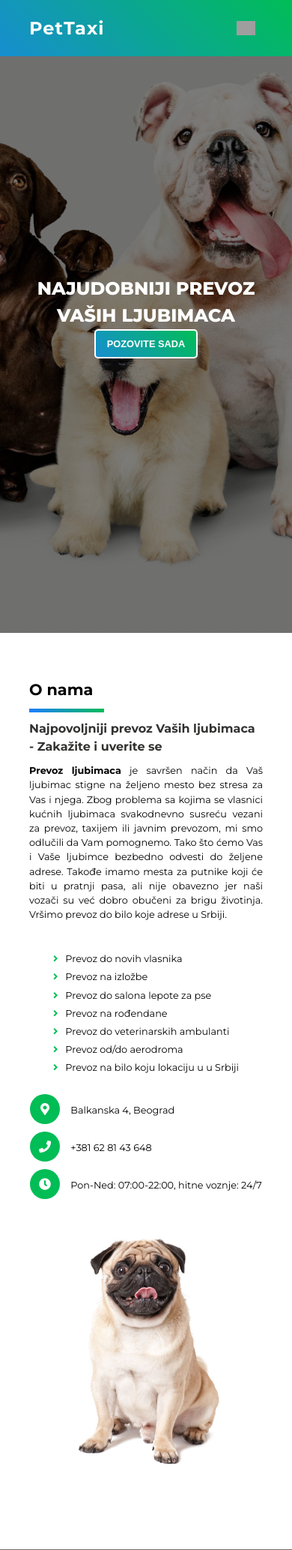
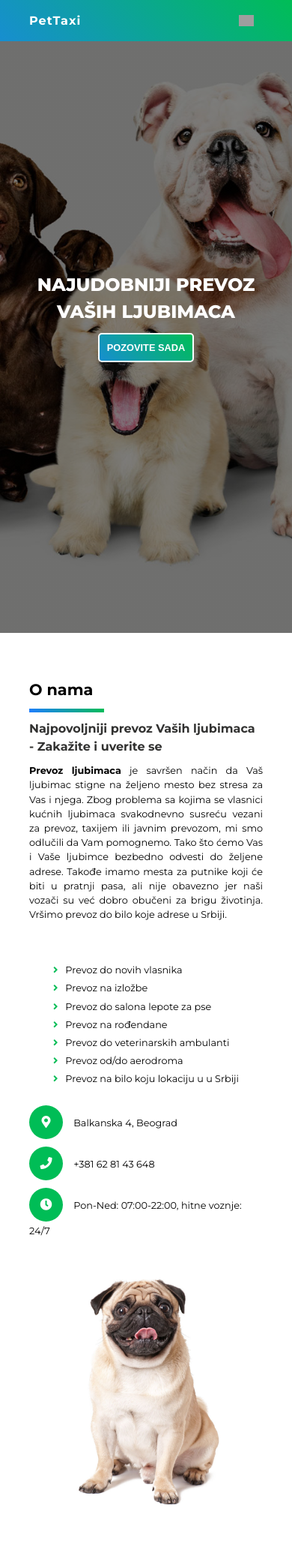
Before and after one commit to F-zivanovic/PetTaxi, a PHP site: page / in a window 390 px wide. Shown: the top 2067 px of the page at 75% size. Run offline with PHP 8.4, Linux system fonts and the light colour scheme; some libraries are stand-ins or nearby versions; grey boxes are pictures that could not be loaded.

Commit message:
Update - Version3

```diff
--- a/assets/css/style.css
+++ b/assets/css/style.css
@@ -302,7 +302,7 @@ p {
       width: 80%;
       margin: 0px auto; } }
 
-button, .contact-content form .button-group .sbm-btn {
+button, .contact-content form .sbm-btn {
   color: #fff;
   text-transform: uppercase;
   font-weight: 700;
@@ -311,13 +311,13 @@ button, .contact-content form .button-group .sbm-btn {
   border-radius: 5px;
   border: 2px solid white;
   font-size: 0.9rem; }
-  button:hover, .contact-content form .button-group .sbm-btn:hover {
+  button:hover, .contact-content form .sbm-btn:hover {
     background: linear-gradient(45deg, #00bd56 0%, #178ed0 100%);
     transition: ease-in-out 0.5s;
     cursor: pointer; }
   @media (max-width: 576px) {
-    button, .contact-content form .button-group .sbm-btn {
-      padding: 10px 15px;
+    button, .contact-content form .sbm-btn {
+      padding: 10px;
       font-size: 0.8rem; } }
 
 .section-tittle {
@@ -348,18 +348,27 @@ nav {
   background: linear-gradient(45deg, #178ed0 0%, #00bd56 100%);
   position: fixed;
   z-index: 15; }
+  @media (max-width: 768px) {
+    nav {
+      padding: 10px 0px; } }
+  @media (max-width: 576px) {
+    nav {
+      padding: 5px 0px; } }
   nav .nav-content {
     display: flex;
     justify-content: space-between;
     align-items: center;
     flex-direction: row;
     flex-wrap: nowrap; }
-    nav .nav-content .nav-logo {
-      font-size: 2rem;
+    nav .nav-content .logo {
+      font-size: 1.8rem;
       letter-spacing: 1px; }
+      @media (max-width: 768px) {
+        nav .nav-content .logo {
+          font-size: 1.5rem; } }
       @media (max-width: 576px) {
-        nav .nav-content .nav-logo {
-          font-size: 1.5rem; } }
+        nav .nav-content .logo {
+          font-size: 1rem; } }
     nav .nav-content ul {
       display: flex;
       justify-content: center;
@@ -382,6 +391,9 @@ nav {
       @media (max-width: 992px) {
         nav .nav-content .toggle {
           display: block; } }
+      @media (max-width: 576px) {
+        nav .nav-content .toggle {
+          background-size: 20px; } }
   nav .hamburger-menu {
     background: linear-gradient(45deg, #178ed0 0%, #00bd56 100%);
     position: fixed;
@@ -442,10 +454,11 @@ header {
     align-items: center;
     flex-direction: column;
     flex-wrap: nowrap;
-    animation: moveInFromBottom 1.2s ease-in-out;
+    animation: moveInFromBottom 1.3s ease-in-out;
     margin: 0px 10px; }
     header .header-content h1 {
-      font-size: 3rem; }
+      font-size: 3rem;
+      margin-bottom: 10px; }
       @media (max-width: 768px) {
         header .header-content h1 {
           font-size: 2rem; } }
@@ -491,10 +504,10 @@ header {
       transition-duration: 0.8s; }
     @media (max-width: 576px) {
       .about-content article .about-icons i {
-        width: 40px;
-        height: 40px;
+        width: 45px;
+        height: 45px;
         border-radius: 50%;
-        line-height: 40px;
+        line-height: 45px;
         font-size: 1rem; } }
   .about-content article .about-icons span {
     font-size: 1rem; }
--- a/assets/scss/mixins.scss
+++ b/assets/scss/mixins.scss
@@ -82,10 +82,10 @@
     }
 
     @include breakpoint(sm) {
-        width: 40px;
-        height: 40px;
+        width: 45px;
+        height: 45px;
         border-radius: 50%;
-        line-height: 40px;
+        line-height: 45px;
         font-size: 1rem;
     }
 }
--- a/assets/scss/partials/__contact.scss
+++ b/assets/scss/partials/__contact.scss
@@ -19,16 +19,15 @@
       }
 
       @include breakpoint(md) {
-        display: flex;
-        flex-direction: column;
+        display: none;
       }
 
       &-item {
-
         i {
           @include icons;
         }
       }
+
     }
 
     form {
@@ -51,7 +50,7 @@
 
         @include breakpoint(sm) {
           font-size: 0.7rem;
-          padding: 10px
+          padding: 15px 10px;
         }
 
       }
@@ -68,16 +67,8 @@
         }
       }
 
-      .button-group {
-
-        @include flex(center, center);
-        margin-top: 10px;
-
-        .sbm-btn {
-          @extend button;
-          margin-right: 10px;
-        }
-
+      .sbm-btn {
+        @extend button;
       }
     }
   }
--- a/assets/scss/partials/__global.scss
+++ b/assets/scss/partials/__global.scss
@@ -87,7 +87,7 @@ button {
     }
 
     @include breakpoint(sm) {
-        padding: 10px 15px;
+        padding: 10px;
         font-size: 0.8rem;
     }
 }
@@ -121,8 +121,3 @@ button {
         font-size: 1rem;
     }
 }
-
-// .card {
-//     @include positioning(fixed, auto, 10px, 10px, auto, auto, auto);
-//     padding: 15px;
-// }
--- a/assets/scss/partials/__header.scss
+++ b/assets/scss/partials/__header.scss
@@ -4,14 +4,14 @@ header {
     @include bgImage(center, no-repeat, cover, 100vh, 100%);
     @include flex(center, center, column);
 
-
     .header-content {
         @include flex(center, center, column);
-        animation: moveInFromBottom 1.2s ease-in-out;
+        animation: moveInFromBottom 1.3s ease-in-out;
         margin: 0px 10px;
 
         h1 {
             font-size: 3rem;
+            margin-bottom: 10px;
 
             @include breakpoint(md) {
                 font-size: 2rem;
@@ -22,7 +22,7 @@ header {
             }
 
             @include breakpoint(xs) {
-                font-size: 1.2rem;
+                font-size: 1rem;
             }
         }
     }
--- a/assets/scss/partials/__nav.scss
+++ b/assets/scss/partials/__nav.scss
@@ -4,15 +4,27 @@ nav {
     position: fixed;
     z-index: 15;
 
+    @include breakpoint(md) {
+        padding: 10px 0px;
+    }
+
+    @include breakpoint(sm) {
+        padding: 5px 0px;
+    }
+
     .nav-content {
         @include flex(space-between, center);
 
-        .nav-logo {
-            font-size: 2rem;
+        .logo {
+            font-size: 1.8rem;
             letter-spacing: 1px;
 
+            @include breakpoint(md) {
+                font-size: 1.5rem;
+            }
+
             @include breakpoint(sm) {
-                font-size: 1.5rem;
+                font-size: 1rem;
             }
         }
 
@@ -35,6 +47,10 @@ nav {
 
             @include breakpoint(lg) {
                 display: block;
+            }
+
+            @include breakpoint(sm) {
+                background-size: 20px;
             }
         }
     }
@@ -63,7 +79,7 @@ nav {
                 animation: moveInFromLeft 2s;
 
                 @include breakpoint(sm) {
-                    font-size: 1rem;
+                    font-size: 1.1rem;
                 }
 
                 &:nth-child(1) {
--- a/assets/scss/partials/__services.scss
+++ b/assets/scss/partials/__services.scss
@@ -24,7 +24,7 @@
                 font-size: 1.4rem;
 
                 @include breakpoint(sm) {
-                    font-size: 1rem;
+                    font-size: 1.1rem;
                 }
             }
 
--- a/assets/scss/partials/__subscription.scss
+++ b/assets/scss/partials/__subscription.scss
@@ -19,10 +19,6 @@
             &:first-child {
                 @include flex(center, flex-start, column);
 
-                @include breakpoint(lg) {
-                    @include flex(flex-start, flex-start);
-                }
-
                 .sub-logo {
                     font-size: 2rem;
                 }
@@ -42,7 +38,7 @@
                     font-weight: 500;
 
                     @include breakpoint(sm) {
-                        font-size: 0.8rem;
+                        font-size: 0.9rem;
                     }
                 }
             }
--- a/index.php
+++ b/index.php
@@ -38,9 +38,9 @@
     <!-- Navbar section -->
     <nav class="bg-linear w-100">
         <div class="nav-content container">
-            <a href="index.php" class="nav-logo fw-800"><strong>PetTaxi</strong></a>
+            <a href="index.php" class="logo fw-800"><strong>PetTaxi</strong></a>
             <ul class="fw-bold text-uppercase">
-                <li class="mr-3"><a href="index.html">Početna</a></li>
+                <li class="mr-3"><a href="index.php">Početna</a></li>
                 <li class="mr-3"><a href="#about">O nama</a></li>
                 <li class="mr-3"><a href="#services">Usluge</a></li>
                 <li class="mr-3"><a href="#contact">Kontakt</a></li>
@@ -70,7 +70,7 @@
         <div class="header-content">
             <h1 class="text-white fw-800 text-uppercase">Najudobniji prevoz Vaših ljubimaca</h1>
             <button type="button">
-                <a href="tel:+381628143648 " class="mt-2">Pozovite sada</a>
+                <a href="tel:+381628143648">Pozovite sada</a>
             </button>
         </div>
     </header>
@@ -92,7 +92,7 @@
             Srbiji.
         </p>
 
-        <div class="about-content">
+        <div class="about-content mt-3">
             <article>
                 <ul class="mt-3">
                     <li><i class="fas fa-angle-right mr-2 text-primary"></i>Prevoz do novih vlasnika </li>
@@ -210,11 +210,8 @@
                 <textarea name="comment" cols="30" rows="10" class="form-control w-100" placeholder="Napomena"
                     id="comment"></textarea>
 
-                <div class="button-group">
-                    <input type="submit" value="Zakaži Voznju" class="sbm-btn">
-                    <button type="button" id="reset-btn">Resetuj formu</button>
-                </div>
-
+                <input type="submit" value="Zakaži Voznju" class="sbm-btn">
+                <button type="button" id="reset-btn">Resetuj formu</button>
             </form>
 
             <div class="contact-info mt-4">
@@ -332,13 +329,6 @@
     <!-- End Subscription section -->
 
 
-    <!-- Right bottom corner -->
-    <!-- <a href="tel:+381628143648 " class="fw-bold text-uppercase">
-        <button class="card" type="button"> Pozovite</button>
-    </a> -->
-    <!-- End right bottom corner -->
-
-
     <!-- Custom JS -->
     <script src="assets/js/main.js"></script>
 </body>
```
Also changed, not shown: other parts of assets/css/style.css (+12 -29 lines), assets/js/main.js (+32 -9 lines), assets/scss/partials/__card.scss (deleted, +0 -29 lines).
